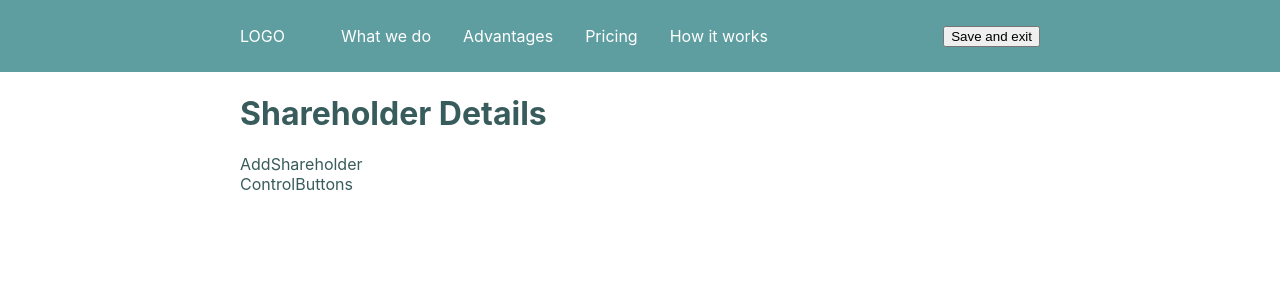
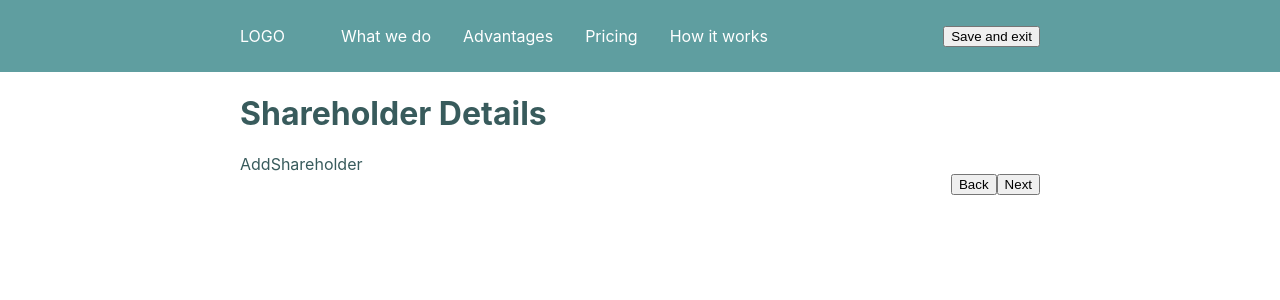
Before and after one commit to finnbuga/gforms, a React (Create React App) app: page / in a window 1280 px wide. Shown: the top 300 px of the page. Built offline with nearby package versions, Linux system fonts and the light colour scheme.

Commit message:
feat: implement navigation buttons

```diff
--- a/src/App.css
+++ b/src/App.css
@@ -6,3 +6,8 @@ body {
   max-width: 800px;
   margin: 0 auto;
 }
+
+.nav-buttons {
+  display: flex;
+  justify-content: flex-end;
+}
--- a/src/components/ShareholderDetailsPage/index.js
+++ b/src/components/ShareholderDetailsPage/index.js
@@ -1,20 +1,40 @@
 import React, { useState } from "react";
 
 const ShareholderDetailsPage = () => {
-  const [step, setStep] = useState(1);
+  const steps = [<AddShareholder />, <DivideShares />];
+
+  const [step, setStep] = useState(0);
+
+  const goBack = () => {
+    if (step > 0) {
+      setStep(step - 1);
+    }
+  };
+
+  const goToNext = () => {
+    if (step < steps.length - 1) {
+      setStep(step + 1);
+    }
+  };
 
   return (
     <main class="container">
       <h1>Shareholder Details</h1>
-      {step === 1 && <AddShareholder />}
-      {step === 2 && <DivideShares />}
-      <ControlButtons />
+      {steps[step]}
+      <NavButtons {...{ goBack, goToNext }} />
     </main>
   );
 };
 
 const AddShareholder = () => <div>AddShareholder</div>;
+
 const DivideShares = () => <div>DivideShares</div>;
-const ControlButtons = () => <div>ControlButtons</div>;
+
+const NavButtons = ({ goBack, goToNext }) => (
+  <nav className="nav-buttons">
+    <button onClick={goBack}>Back</button>
+    <button onClick={goToNext}>Next</button>
+  </nav>
+);
 
 export default ShareholderDetailsPage;
```
